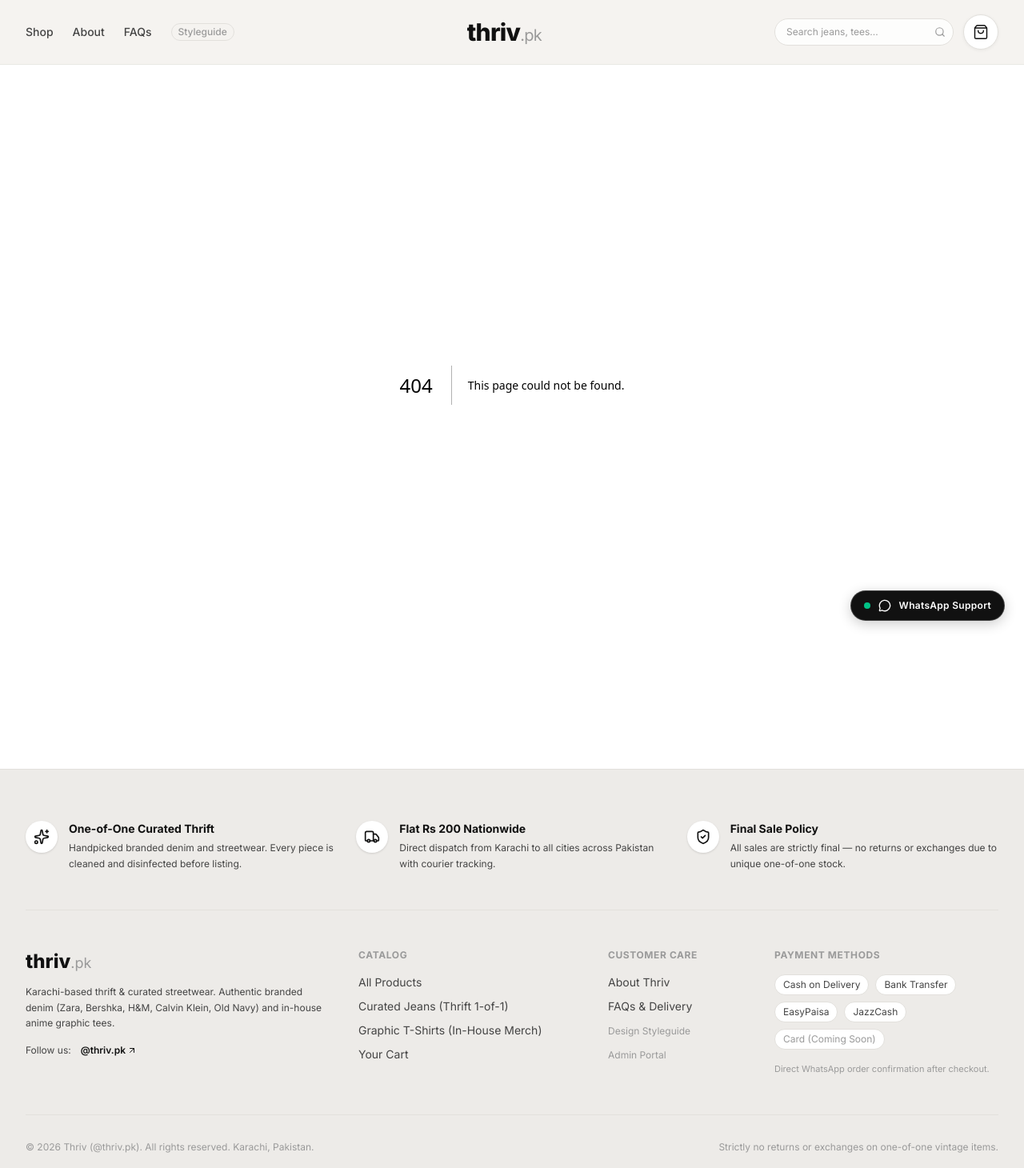
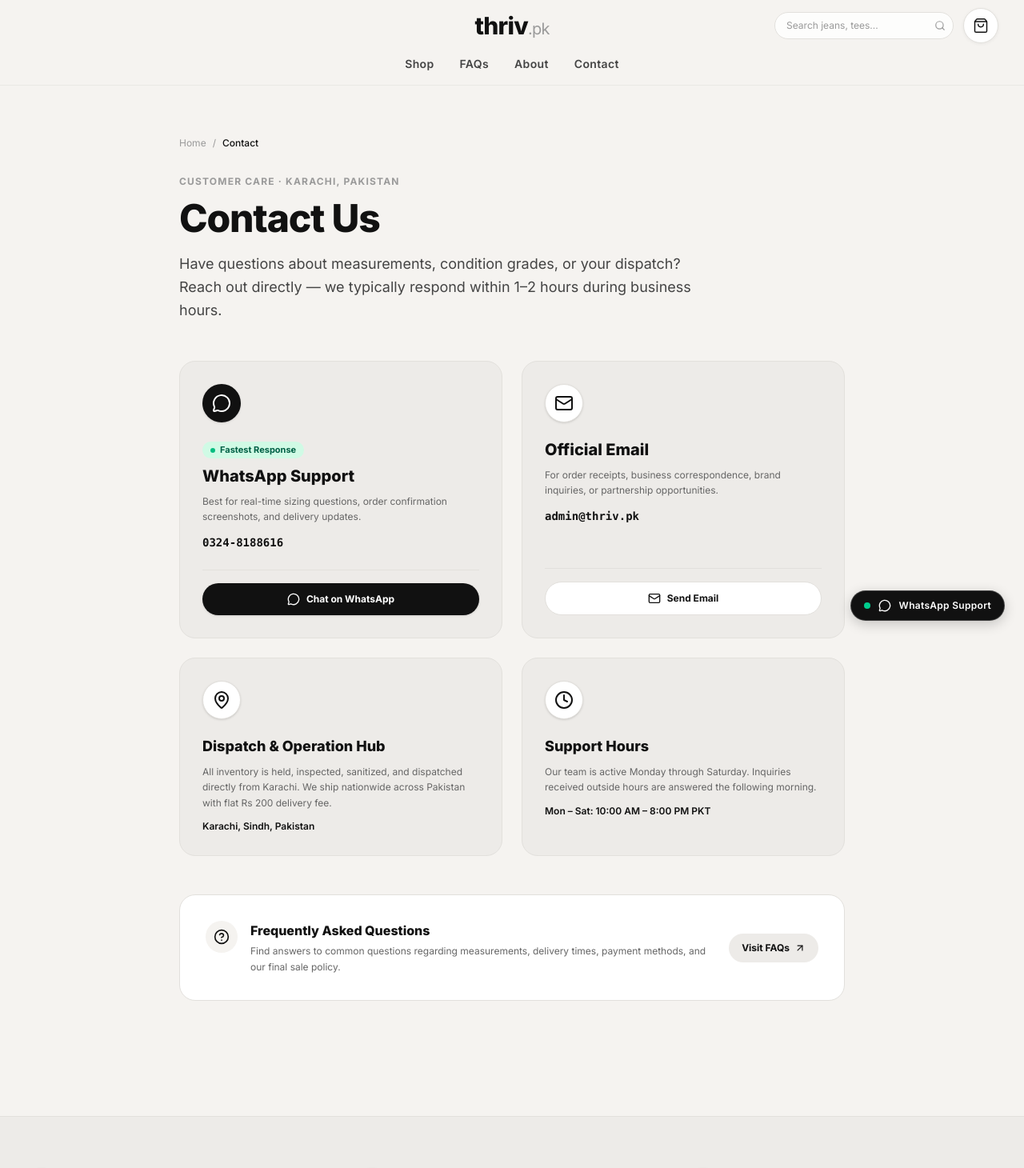
Before and after one commit to KhubaibAhmed0/Thriv, a Next.js app: page /contact in a window 1280 px wide. Before the commit this address had no page. Shown: the top 1460 px of the page at 80% size. Built offline with nearby package versions, Linux system fonts and the light colour scheme.

Commit message:
feat: remove homepage categories row, center navigation links with Contact page under logo

```diff
--- /dev/null
+++ b/app/contact/page.tsx
@@ -0,0 +1,152 @@
+import type { Metadata } from 'next';
+import Link from 'next/link';
+import { MessageCircle, Mail, MapPin, Clock, ArrowUpRight, HelpCircle, ShieldCheck } from 'lucide-react';
+
+export const metadata: Metadata = {
+  title: 'Contact Us — WhatsApp, Email & Support',
+  description:
+    'Get in touch with Thriv. Message us directly on WhatsApp (0324-8188616) or email admin@thriv.pk for order queries, measurements, or delivery assistance.',
+};
+
+export default function ContactPage() {
+  const whatsappNumber = '923248188616';
+  const whatsappMessage = encodeURIComponent('Hello Thriv! I have a question about an item or my order.');
+  const whatsappUrl = `https://wa.me/${whatsappNumber}?text=${whatsappMessage}`;
+
+  return (
+    <main className="min-h-screen bg-[#F5F3F0]">
+      <div className="max-w-4xl mx-auto px-4 sm:px-6 lg:px-8 py-12 sm:py-16">
+
+        {/* Breadcrumb */}
+        <nav aria-label="Breadcrumb" className="flex items-center gap-2 text-xs text-[#9A9A9A] mb-8">
+          <Link href="/" className="hover:text-[#111111] transition-colors">Home</Link>
+          <span>/</span>
+          <span className="text-[#111111] font-medium">Contact</span>
+        </nav>
+
+        {/* Hero Header */}
+        <div className="mb-12">
+          <p className="text-xs font-bold uppercase tracking-widest text-[#9A9A9A] mb-3">
+            Customer Care · Karachi, Pakistan
+          </p>
+          <h1 className="text-4xl sm:text-5xl font-extrabold text-[#111111] leading-[1.08] tracking-tight">
+            Contact Us
+          </h1>
+          <p className="text-lg text-[#444444] mt-4 leading-relaxed max-w-2xl">
+            Have questions about measurements, condition grades, or your dispatch? Reach out directly — we typically respond within 1–2 hours during business hours.
+          </p>
+        </div>
+
+        {/* Contact Methods Grid */}
+        <div className="grid grid-cols-1 sm:grid-cols-2 gap-6 mb-12">
+
+          {/* WhatsApp Support (Primary) */}
+          <div className="bg-[#EDEBE8] rounded-[20px] p-6 sm:p-7 border border-[#E2E0DC] flex flex-col justify-between">
+            <div>
+              <div className="w-12 h-12 rounded-full bg-[#111111] text-white flex items-center justify-center mb-5 shadow-sm">
+                <MessageCircle className="w-6 h-6" />
+              </div>
+              <div className="inline-flex items-center gap-1.5 px-2.5 py-0.5 rounded-full bg-emerald-100 text-emerald-800 text-[11px] font-bold mb-2">
+                <div className="w-1.5 h-1.5 rounded-full bg-emerald-500 animate-pulse" />
+                Fastest Response
+              </div>
+              <h2 className="text-xl font-extrabold text-[#111111]">WhatsApp Support</h2>
+              <p className="text-xs text-[#666666] mt-2 leading-relaxed">
+                Best for real-time sizing questions, order confirmation screenshots, and delivery updates.
+              </p>
+              <p className="text-sm font-mono font-bold text-[#111111] mt-3">
+                0324-8188616
+              </p>
+            </div>
+            <div className="mt-6 pt-4 border-t border-[#E2E0DC]">
+              <a
+                href={whatsappUrl}
+                target="_blank"
+                rel="noopener noreferrer"
+                className="inline-flex items-center justify-center gap-2 w-full bg-[#111111] text-white text-xs font-bold py-3 px-4 rounded-full hover:bg-black transition-colors shadow-sm"
+              >
+                <MessageCircle className="w-4 h-4" />
+                Chat on WhatsApp
+              </a>
+            </div>
+          </div>
+
+          {/* Email Support */}
+          <div className="bg-[#EDEBE8] rounded-[20px] p-6 sm:p-7 border border-[#E2E0DC] flex flex-col justify-between">
+            <div>
+              <div className="w-12 h-12 rounded-full bg-white text-[#111111] flex items-center justify-center mb-5 shadow-sm border border-[#E2E0DC]">
+                <Mail className="w-6 h-6" />
+              </div>
+              <h2 className="text-xl font-extrabold text-[#111111]">Official Email</h2>
+              <p className="text-xs text-[#666666] mt-2 leading-relaxed">
+                For order receipts, business correspondence, brand inquiries, or partnership opportunities.
+              </p>
+              <p className="text-sm font-mono font-bold text-[#111111] mt-3">
+                admin@thriv.pk
+              </p>
+            </div>
+            <div className="mt-6 pt-4 border-t border-[#E2E0DC]">
+              <a
+                href="mailto:admin@thriv.pk"
+                className="inline-flex items-center justify-center gap-2 w-full bg-white text-[#111111] border border-[#E2E0DC] hover:border-[#111111] text-xs font-bold py-3 px-4 rounded-full transition-colors"
+              >
+                <Mail className="w-4 h-4" />
+                Send Email
+              </a>
+            </div>
+          </div>
+
+          {/* Dispatch Hub & Location */}
+          <div className="bg-[#EDEBE8] rounded-[20px] p-6 sm:p-7 border border-[#E2E0DC]">
+            <div className="w-12 h-12 rounded-full bg-white text-[#111111] flex items-center justify-center mb-5 shadow-sm border border-[#E2E0DC]">
+              <MapPin className="w-6 h-6" />
+            </div>
+            <h2 className="text-lg font-extrabold text-[#111111]">Dispatch & Operation Hub</h2>
+            <p className="text-xs text-[#666666] mt-2 leading-relaxed">
+              All inventory is held, inspected, sanitized, and dispatched directly from Karachi. We ship nationwide across Pakistan with flat Rs 200 delivery fee.
+            </p>
+            <p className="text-xs text-[#111111] font-semibold mt-3">
+              Karachi, Sindh, Pakistan
+            </p>
+          </div>
+
+          {/* Operating Hours */}
+          <div className="bg-[#EDEBE8] rounded-[20px] p-6 sm:p-7 border border-[#E2E0DC]">
+            <div className="w-12 h-12 rounded-full bg-white text-[#111111] flex items-center justify-center mb-5 shadow-sm border border-[#E2E0DC]">
+              <Clock className="w-6 h-6" />
+            </div>
+            <h2 className="text-lg font-extrabold text-[#111111]">Support Hours</h2>
+            <p className="text-xs text-[#666666] mt-2 leading-relaxed">
+              Our team is active Monday through Saturday. Inquiries received outside hours are answered the following morning.
+            </p>
+            <p className="text-xs text-[#111111] font-semibold mt-3">
+              Mon – Sat: 10:00 AM – 8:00 PM PKT
+            </p>
+          </div>
+        </div>
+
+        {/* FAQs Callout */}
+        <div className="bg-white rounded-[20px] p-6 sm:p-8 border border-[#E2E0DC] flex flex-col sm:flex-row items-start sm:items-center justify-between gap-6">
+          <div className="flex items-start gap-4">
+            <div className="w-10 h-10 rounded-full bg-[#F5F3F0] flex items-center justify-center shrink-0">
+              <HelpCircle className="w-5 h-5 text-[#111111]" />
+            </div>
+            <div>
+              <h3 className="text-base font-extrabold text-[#111111]">Frequently Asked Questions</h3>
+              <p className="text-xs text-[#666666] mt-1 leading-relaxed">
+                Find answers to common questions regarding measurements, delivery times, payment methods, and our final sale policy.
+              </p>
+            </div>
+          </div>
+          <Link
+            href="/faq"
+            className="shrink-0 inline-flex items-center gap-1.5 text-xs font-bold text-[#111111] bg-[#EDEBE8] hover:bg-[#E2E0DC] px-4 py-2.5 rounded-full transition-colors"
+          >
+            Visit FAQs <ArrowUpRight className="w-3.5 h-3.5" />
+          </Link>
+        </div>
+
+      </div>
+    </main>
+  );
+}
--- a/app/page.tsx
+++ b/app/page.tsx
@@ -4,7 +4,6 @@
 import { BrowseShopSection } from '@/components/BrowseShopSection';
 import { YouMayAlsoLikeRow } from '@/components/YouMayAlsoLikeRow';
 import { ShopTheLook } from '@/components/ShopTheLook';
-import { CategoryFilterRow } from '@/components/CategoryFilterRow';
 import {
   Sparkles,
   ShieldCheck,
@@ -12,8 +11,6 @@
   Package,
   ArrowRight,
 } from 'lucide-react';
-
-import { Suspense } from 'react';
 
 export const metadata = {
   title: 'thriv — Curated Thrift Jeans & Anime Graphic Tees · Pakistan',
@@ -31,11 +28,6 @@
 export default function HomePage() {
   return (
     <main className="bg-[#F5F3F0] overflow-x-hidden">
-
-      {/* ── Section 2: Category Filter Pill Row ── */}
-      <Suspense fallback={<div className="h-14 bg-transparent" />}>
-        <CategoryFilterRow interactive />
-      </Suspense>
 
       {/* ── Section 3: Hero ── */}
       <section aria-label="Hero" className="px-4 sm:px-6 lg:px-8 pt-6 pb-4 max-w-7xl mx-auto">
--- a/components/Footer.tsx
+++ b/components/Footer.tsx
@@ -124,8 +124,8 @@
                 </Link>
               </li>
               <li>
-                <Link href="/styleguide" className="hover:text-[#111111] transition-colors text-xs text-[#9A9A9A]">
-                  Design Styleguide
+                <Link href="/contact" className="hover:text-[#111111] transition-colors">
+                  Contact Us
                 </Link>
               </li>
               <li>
--- a/components/Header.tsx
+++ b/components/Header.tsx
@@ -29,10 +29,10 @@
   return (
     <header className="sticky top-0 z-40 bg-[#F5F3F0]/95 backdrop-blur-md border-b border-[#E2E0DC]/60 transition-all">
       <div className="max-w-7xl mx-auto px-4 sm:px-6 lg:px-8">
-        <div className="flex items-center justify-between h-16 sm:h-20">
+        <div className="flex items-center justify-between h-14 sm:h-16">
 
-          {/* Left: Mobile menu toggle + Desktop Nav links */}
-          <div className="flex items-center gap-6">
+          {/* Left: Mobile menu toggle button */}
+          <div className="flex items-center md:flex-1">
             <button
               type="button"
               onClick={() => setMobileMenuOpen(!mobileMenuOpen)}
@@ -45,36 +45,9 @@
                 <Menu className="w-5 h-5 stroke-[1.75]" />
               )}
             </button>
-
-            <nav className="hidden md:flex items-center gap-6 text-sm font-medium text-[#444444]">
-              <Link
-                href="/shop"
-                className="hover:text-[#111111] transition-colors"
-              >
-                Shop
-              </Link>
-              <Link
-                href="/about"
-                className="hover:text-[#111111] transition-colors"
-              >
-                About
-              </Link>
-              <Link
-                href="/faq"
-                className="hover:text-[#111111] transition-colors"
-              >
-                FAQs
-              </Link>
-              <Link
-                href="/styleguide"
-                className="text-xs text-[#9A9A9A] hover:text-[#111111] px-2 py-0.5 rounded-full border border-[#E2E0DC] transition-colors"
-              >
-                Styleguide
-              </Link>
-            </nav>
           </div>
 
-          {/* Center: Wordmark "thriv" (replacing reference "F fashion") */}
+          {/* Center: Wordmark "thriv.pk" */}
           <div className="flex items-center justify-center">
             <Link
               href="/"
@@ -85,7 +58,7 @@
           </div>
 
           {/* Right: Search Pill & Cart */}
-          <div className="flex items-center gap-2 sm:gap-3">
+          <div className="flex items-center justify-end md:flex-1 gap-2 sm:gap-3">
             {/* Search form for desktop / toggle on mobile */}
             <form onSubmit={handleSearchSubmit} className="relative hidden sm:block">
               <input
@@ -129,6 +102,34 @@
             </Link>
           </div>
         </div>
+
+        {/* Desktop Centered Navigation Bar (Shop, FAQs, About, Contact) */}
+        <nav className="hidden md:flex items-center justify-center gap-8 pb-3 pt-0.5 text-xs sm:text-sm font-semibold tracking-wide text-[#444444]">
+          <Link
+            href="/shop"
+            className="hover:text-[#111111] transition-colors py-1"
+          >
+            Shop
+          </Link>
+          <Link
+            href="/faq"
+            className="hover:text-[#111111] transition-colors py-1"
+          >
+            FAQs
+          </Link>
+          <Link
+            href="/about"
+            className="hover:text-[#111111] transition-colors py-1"
+          >
+            About
+          </Link>
+          <Link
+            href="/contact"
+            className="hover:text-[#111111] transition-colors py-1"
+          >
+            Contact
+          </Link>
+        </nav>
 
         {/* Mobile Search Input Drawer when toggled */}
         {showSearchInput && (
@@ -178,6 +179,13 @@
             Graphic T-Shirts (In-House Merch)
           </Link>
           <Link
+            href="/faq"
+            onClick={() => setMobileMenuOpen(false)}
+            className="block text-base font-medium text-[#444444] hover:text-[#111111] py-1.5"
+          >
+            Delivery & FAQs
+          </Link>
+          <Link
             href="/about"
             onClick={() => setMobileMenuOpen(false)}
             className="block text-base font-medium text-[#444444] hover:text-[#111111] py-1.5"
@@ -185,21 +193,12 @@
             About Thriv
           </Link>
           <Link
-            href="/faq"
+            href="/contact"
             onClick={() => setMobileMenuOpen(false)}
             className="block text-base font-medium text-[#444444] hover:text-[#111111] py-1.5"
           >
-            Delivery & FAQs
+            Contact Us
           </Link>
-          <div className="pt-2 border-t border-[#E2E0DC]">
-            <Link
-              href="/styleguide"
-              onClick={() => setMobileMenuOpen(false)}
-              className="inline-block text-xs text-[#9A9A9A] hover:text-[#111111] py-1"
-            >
-              Phase 1 Design Styleguide →
-            </Link>
-          </div>
         </div>
       )}
     </header>
```
